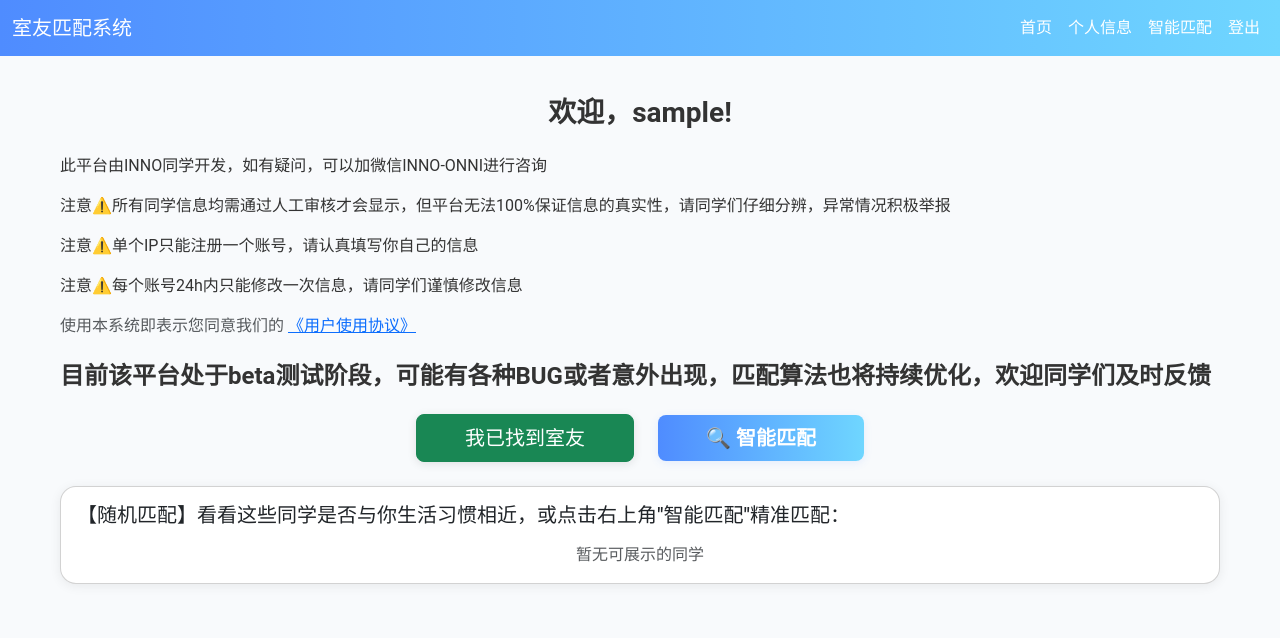
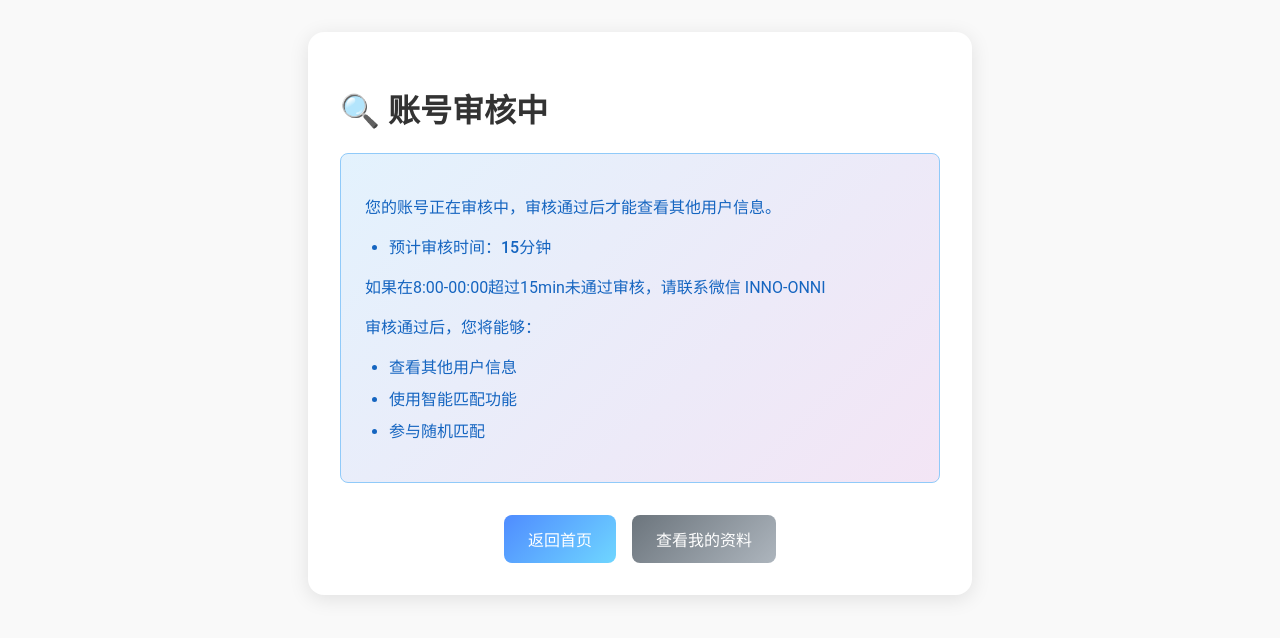
Before and after one commit to HuaQitian519/Roommate_Finder_Web_2.0, a Flask app: page / in a window 1280 px wide. Shown: the top 638 px of the page. Run offline with Flask 3, Linux system fonts and the light colour scheme; the visitor is signed in with stand-in values (Sample User, id 1); data comes from the database, SQL or seed files in the repository.

Commit message:
更新算法和界面

```diff
--- a/app.py
+++ b/app.py
@@ -36,6 +36,10 @@ def index():
     random_users = []
 
     if current_user.is_authenticated:
+        # 检查用户是否已审核
+        if not current_user.is_approved:
+            return render_template('incomplete_data.html', message="您的账号正在审核中，审核通过后才能查看其他用户信息。")
+
         # 只获取与当前用户性别相同的用户（排除自己）
         from models import User
         same_gender_users = User.query.filter(
@@ -347,8 +351,10 @@ def login():
         login_user(user)
         # 登录后弹窗提示
         if user.auto_set_roommate:
-            flash('您因3天未登录已被自动标记为“已找到室友”，如仍未找到可再次点击打开。')
+            flash('您因3天未登录已被自动标记为"已找到室友"，如仍未找到可再次点击打开。')
             user.auto_set_roommate = False
+            # 重置has_found_roommate状态，让用户重新参与匹配
+            user.has_found_roommate = False
             db.session.commit()
         return redirect(url_for('index'))
 
@@ -399,6 +405,11 @@ def profile():
 @app.route('/match')
 @login_required
 def match():
+    # 检查用户是否已审核
+    if not current_user.is_approved:
+        flash('您的账号正在审核中，审核通过后才能使用智能匹配功能。')
+        return redirect(url_for('index'))
+
     if current_user.has_found_roommate:
         flash('您已找到室友，不再参与匹配。')
         return redirect(url_for('index'))
--- a/embedding_utils.py
+++ b/embedding_utils.py
@@ -129,13 +129,26 @@ def find_top3_matches(current_user_dict, current_hobbies, current_user_id, same_
     bert_weight = 0.5
     current_hobbies_emb = get_text_embedding(current_hobbies)
     current_full_emb = np.concatenate([current_vec_weighted[0], bert_weight * current_hobbies_emb])
-    # 过滤掉自己和不合格用户
+    # 过滤掉自己和不合格用户，添加性别过滤
     from models import User
     valid_mask = []
     user_bunks = []
+    current_gender = current_user_dict.get('gender')
+
+    # 性别值映射
+    gender_mapping = {'male': '男', 'female': '女', '男': '男', '女': '女'}
+    current_gender_normalized = gender_mapping.get(current_gender, current_gender)
+
     for uid in user_ids:
         user = User.query.get(int(uid))
         if user and user.is_approved and not user.is_banned and int(uid) != int(current_user_id):
+            # 添加性别过滤，只匹配同性别用户
+            user_gender_normalized = gender_mapping.get(user.gender, user.gender)
+            if user_gender_normalized != current_gender_normalized:
+                valid_mask.append(False)
+                user_bunks.append(None)
+                continue
+
             if same_major_only and current_major and user.major != current_major:
                 valid_mask.append(False)
                 user_bunks.append(None)
@@ -148,6 +161,24 @@ def find_top3_matches(current_user_dict, current_hobbies, current_user_id, same_
     X_valid = X[valid_mask]
     user_ids_valid = user_ids[valid_mask]
     user_bunks_valid = [b for b, v in zip(user_bunks, valid_mask) if v]
+
+    # 获取用户详细信息用于睡眠时间计算
+    user_details = []
+    for uid in user_ids_valid:
+        user = User.query.get(int(uid))
+        if user:
+            user_details.append({
+                'sleep_time': user.sleep_time,
+                'wake_time': user.wake_time,
+                'bunk_preference': user.bunk_preference
+            })
+        else:
+            user_details.append({
+                'sleep_time': '',
+                'wake_time': '',
+                'bunk_preference': ''
+            })
+
     if len(user_ids_valid) == 0:
         return []
     # 计算距离，床铺偏好特殊处理
@@ -159,13 +190,89 @@ def find_top3_matches(current_user_dict, current_hobbies, current_user_id, same_
             return 1
         else:
             return 2
-    bunk_weight = 2
+
+    def sleep_overlap_score(sleep1, wake1, sleep2, wake2):
+        """计算睡眠时间重合度得分（线性计算）"""
+        try:
+            # 解析时间格式 "HH:MM"
+            def time_to_minutes(time_str):
+                if not time_str or ':' not in time_str:
+                    return 0
+                hours, minutes = map(int, time_str.split(':'))
+                return hours * 60 + minutes
+
+            # 转换为分钟
+            sleep1_min = time_to_minutes(sleep1)
+            wake1_min = time_to_minutes(wake1)
+            sleep2_min = time_to_minutes(sleep2)
+            wake2_min = time_to_minutes(wake2)
+
+            if sleep1_min == 0 or wake1_min == 0 or sleep2_min == 0 or wake2_min == 0:
+                return 0
+
+            # 处理跨夜的情况
+            if sleep1_min > wake1_min:  # 跨夜
+                wake1_min += 24 * 60
+            if sleep2_min > wake2_min:  # 跨夜
+                wake2_min += 24 * 60
+
+            # 计算重叠时间
+            overlap_start = max(sleep1_min, sleep2_min)
+            overlap_end = min(wake1_min, wake2_min)
+
+            if overlap_end <= overlap_start:
+                return 0  # 没有重叠
+
+            overlap_minutes = overlap_end - overlap_start
+
+            # 计算总睡眠时长（以最早睡和最晚起为准）
+            earliest_sleep = min(sleep1_min, sleep2_min)
+            latest_wake = max(wake1_min, wake2_min)
+            total_sleep_duration = latest_wake - earliest_sleep
+
+            # 计算重合度：重合时间占总睡眠时长的比例
+            overlap_percentage = overlap_minutes / total_sleep_duration if total_sleep_duration > 0 else 0
+
+            return overlap_percentage
+
+        except Exception as e:
+            print(f"睡眠时间计算错误: {e}")
+            return 0
+
+    bunk_weight = 1
+    sleep_weight = 5  # 睡眠重合度权重（最高优先级）
     dists = []
     for i, emb in enumerate(X_valid):
         # 结构化+爱好距离
         dist = np.linalg.norm(current_full_emb - emb)
-        # 床铺距离
-        bunk_dist = bunk_distance(current_user_dict.get('bunk_preference'), user_bunks_valid[i])
-        dists.append(dist + bunk_weight * bunk_dist)
+
+        # 床铺距离（特殊逻辑）
+        current_bunk = current_user_dict.get('bunk_preference', '')
+        other_bunk = user_details[i].get('bunk_preference', '')
+
+        # 床铺匹配特殊逻辑
+        bunk_dist = 2  # 默认距离
+        if current_bunk == other_bunk:
+            bunk_dist = 1  # 相同偏好
+        elif (current_bunk == 'upper' and (other_bunk == 'lower' or other_bunk == '无')) or \
+             (other_bunk == 'upper' and (current_bunk == 'lower' or current_bunk == '无')):
+            bunk_dist = 0  # 上铺优先匹配下铺或无偏好
+
+        # 睡眠重合度得分
+        current_sleep = current_user_dict.get('sleep_time', '')
+        current_wake = current_user_dict.get('wake_time', '')
+        other_sleep = user_details[i].get('sleep_time', '')
+        other_wake = user_details[i].get('wake_time', '')
+        sleep_score = sleep_overlap_score(current_sleep, current_wake, other_sleep, other_wake)
+
+        # 重新设计匹配算法：睡眠重合度最重要
+        # 基础距离权重降低，睡眠重合度权重最高
+        base_weight = 1  # 降低基础特征权重
+        sleep_bonus = sleep_score * sleep_weight  # 睡眠重合度奖励（权重最高）
+        bunk_penalty = bunk_dist * bunk_weight   # 床铺不匹配惩罚
+
+        # 总距离 = 基础距离 + 床铺惩罚 - 睡眠奖励
+        total_dist = base_weight * dist + bunk_penalty - sleep_bonus
+        dists.append(total_dist)
     top3_idx = np.argsort(dists)[:3]
     return user_ids_valid[top3_idx].tolist()
--- a/static/style.css
+++ b/static/style.css
@@ -144,3 +144,73 @@ h2 {
     font-weight: 700;
     text-align: center;
 }
+
+/* 审核页面样式 */
+.review-card {
+    background: #fff;
+    border-radius: 1rem;
+    box-shadow: 0 4px 20px rgba(0, 0, 0, 0.1);
+    padding: 2rem;
+    margin: 2rem auto;
+    max-width: 600px;
+}
+
+.review-alert {
+    background: linear-gradient(135deg, #e3f2fd 0%, #f3e5f5 100%);
+    border: 1px solid #90caf9;
+    color: #1565c0;
+    border-radius: 0.5rem;
+    padding: 1.5rem;
+    margin: 1rem 0;
+}
+
+.review-alert ul {
+    margin: 1rem 0;
+    padding-left: 1.5rem;
+}
+
+.review-alert li {
+    margin: 0.5rem 0;
+    font-weight: 500;
+}
+
+.review-actions {
+    display: flex;
+    gap: 1rem;
+    justify-content: center;
+    margin-top: 2rem;
+    flex-wrap: wrap;
+}
+
+.review-btn {
+    padding: 0.75rem 1.5rem;
+    border-radius: 0.5rem;
+    font-weight: 500;
+    text-decoration: none;
+    display: inline-block;
+    transition: all 0.3s ease;
+    border: none;
+    cursor: pointer;
+}
+
+.review-btn-primary {
+    background: linear-gradient(135deg, #4f8cff 0%, #6fd6ff 100%);
+    color: white;
+}
+
+.review-btn-primary:hover {
+    background: linear-gradient(135deg, #3d7be8 0%, #5bc5e6 100%);
+    transform: translateY(-2px);
+    box-shadow: 0 4px 12px rgba(79, 140, 255, 0.3);
+}
+
+.review-btn-secondary {
+    background: linear-gradient(135deg, #6c757d 0%, #adb5bd 100%);
+    color: white;
+}
+
+.review-btn-secondary:hover {
+    background: linear-gradient(135deg, #5a6268 0%, #9ca3af 100%);
+    transform: translateY(-2px);
+    box-shadow: 0 4px 12px rgba(108, 117, 125, 0.3);
+}
--- a/templates/agreement.html
+++ b/templates/agreement.html
@@ -51,7 +51,7 @@
                         <p>如有任何问题或建议，请联系：微信 INNO-ONNI</p>
 
                         <p class="text-muted mt-4">
-                            <small>最后更新时间：2025年7月</small>
+                            <small>最后更新时间：2025年7月19日</small>
                         </p>
                     </div>
                 </div>
--- a/templates/edit_user.html
+++ b/templates/edit_user.html
@@ -29,8 +29,8 @@
         <div class="mb-3">
             <label for="gender" class="form-label">性别</label>
             <select id="gender" name="gender" class="form-control" required>
-                <option value="male" {% if user.gender == 'male' %}selected{% endif %}>男</option>
-                <option value="female" {% if user.gender == 'female' %}selected{% endif %}>女</option>
+                <option value="男" {% if user.gender == '男' %}selected{% endif %}>男</option>
+                <option value="女" {% if user.gender == '女' %}selected{% endif %}>女</option>
             </select>
         </div>
         <div class="mb-3">
--- a/templates/incomplete_data.html
+++ b/templates/incomplete_data.html
@@ -3,14 +3,29 @@
 <head>
     <meta charset="UTF-8">
     <meta name="viewport" content="width=device-width, initial-scale=1.0">
-    <title>信息不完整 - 室友匹配系统</title>
-    <link rel="stylesheet" href="{{ url_for('static', filename='styles.css') }}">
+    <title>审核中 - 室友匹配系统</title>
+    <link rel="stylesheet" href="{{ url_for('static', filename='style.css') }}">
 </head>
 <body>
     <div class="container">
-        <h1>信息不完整</h1>
-        <p>您的信息尚未填写完整，请完善信息以便系统为您寻找匹配的室友。</p>
-        <a href="{{ url_for('modify') }}">点击这里填写信息</a>
+        <div class="review-card">
+            <h1>🔍 账号审核中</h1>
+            <div class="review-alert">
+                <p>{{ message or "您的账号正在审核中，请耐心等待。" }}</p>
+                <ul><li>预计审核时间：15分钟</li></ul>
+                <p>如果在8:00-00:00超过15min未通过审核，请联系微信 INNO-ONNI</p>
+                <p>审核通过后，您将能够：</p>
+                <ul>
+                    <li>查看其他用户信息</li>
+                    <li>使用智能匹配功能</li>
+                    <li>参与随机匹配</li>
+                </ul>
+            </div>
+            <div class="review-actions">
+                <a href="{{ url_for('index') }}" class="review-btn review-btn-primary">返回首页</a>
+                <a href="{{ url_for('profile') }}" class="review-btn review-btn-secondary">查看我的资料</a>
+            </div>
+        </div>
     </div>
 </body>
 </html>
```
Also changed, not shown: docker-compose.yml (+17 -1 lines), templates/register.html (+14 -6 lines), 2 other files.
